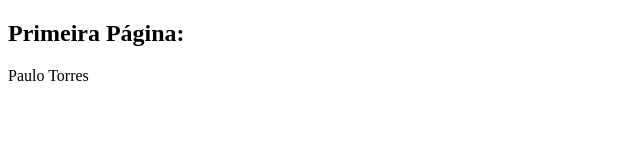
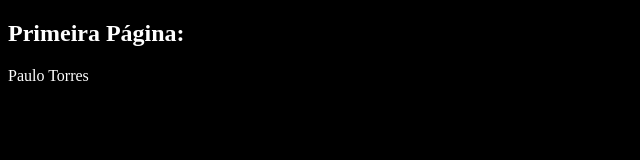
Before and after one commit to Agrupamento-de-Escolas-de-Mora/suntsu.github.io, a plain HTML site: page index.html in a window 1280 px wide. Shown: the whole page, without its empty margins (0-640 px from the left). Drawn offline with Linux system fonts and the light colour scheme.

Commit message:
Melhoramento

```diff
--- /dev/null
+++ b/css/master.css
@@ -0,0 +1,6 @@
+.aparência {
+  color:white;
+}
+body {
+  background-color: black;
+}
--- a/index.html
+++ b/index.html
@@ -1,15 +1,16 @@
 <!DOCTYPE html>
 <html lang="PT">
   <head>
-    <meta charset="UTF-8">
+    <meta charset="utf-8">
+    <link rel="stylesheet" href="./css/master.css">
   <title>
     Página Inicial
   </title>
 </head>
 <body>
-  <h2>
+  <h2 class="aparência">
     Primeira Página:
   </h2>
-  <p>Paulo Torres</p>
+  <p class="aparência">Paulo Torres</p>
 </body>
 </html>
```
